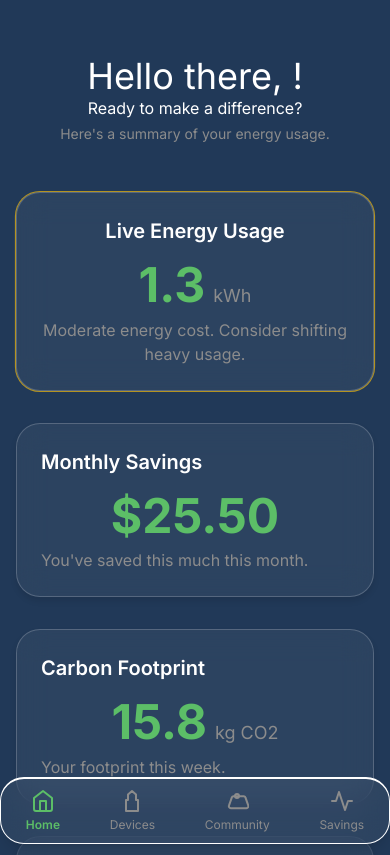
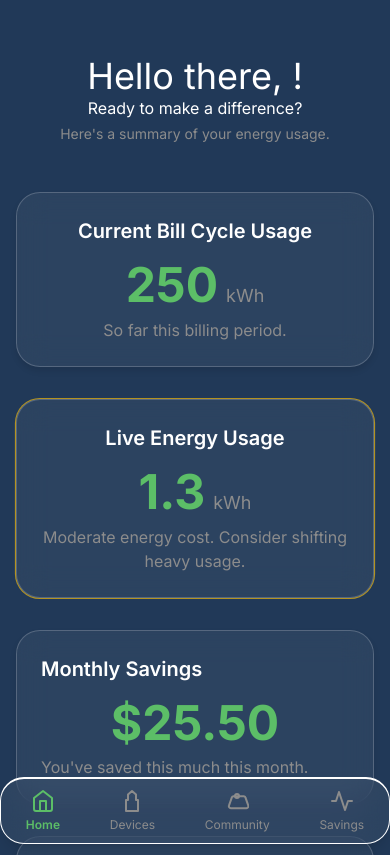
Before and after one commit to CirrusXR/RENEWappPrototype, a plain HTML site: page public/home.html in a window 390 px wide. Shown: the top 855 px of the page. Drawn offline with nearby package versions, Linux system fonts and the light colour scheme; no server answers.

Commit message:
Feat: Redesign home screen for mobile-first, add current bill cycle usage card.

```diff
--- a/public/home.html
+++ b/public/home.html
@@ -111,8 +111,18 @@
             </header>
 
             <div class="grid grid-cols-1 md:grid-cols-2 lg:grid-cols-3 gap-8">
+                <!-- New: Current Bill Cycle Usage Card -->
+                <div class="glass-panel card-shadow p-6 text-center">
+                    <h2 class="text-xl font-semibold text-neutral-white mb-4">Current Bill Cycle Usage</h2>
+                    <div class="flex items-baseline justify-center">
+                        <p class="text-5xl font-bold text-primary-green">250</p>
+                        <p class="ml-2 text-lg text-secondary-gray">kWh</p>
+                    </div>
+                    <p class="mt-2 text-secondary-gray">So far this billing period.</p>
+                </div>
+
                 <!-- Energy Usage Card -->
-                <div id="live-energy-card" class="glass-panel card-shadow p-6 md:col-span-2 text-center">
+                <div id="live-energy-card" class="glass-panel card-shadow p-6 text-center">
                     <h2 class="text-xl font-semibold text-neutral-white mb-4">Live Energy Usage</h2>
                     <div class="flex items-baseline justify-center">
                         <p id="energy-kwh" class="text-5xl font-bold text-primary-green">1.2</p>
```
